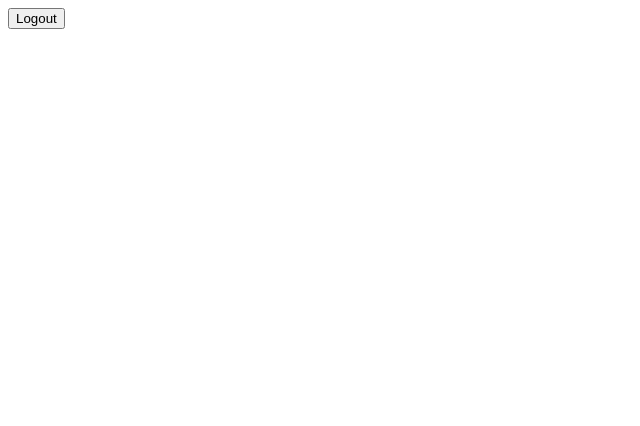
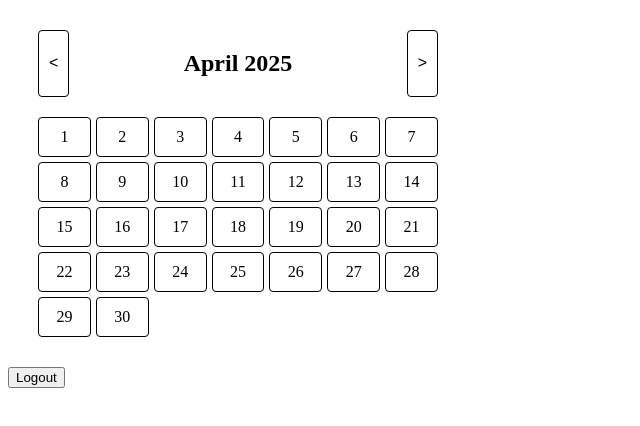
Before and after one commit to wesleymhall/wellness-app, a React (Vite) app in the folder frontend/: page /dash in a window 1280 px wide. Shown: the top 426 px of the page, without its empty margins (0-640 px from the left). Built offline with nearby package versions, Linux system fonts and the light colour scheme.

Commit message:
add Calendar and MetricModal back

```diff
--- a/frontend/src/App.css
+++ b/frontend/src/App.css
@@ -21,7 +21,7 @@
     background-color: #fff;
     width: 120px;
     height: 150px;
-    border: 2px solid #000;
+    border: 1px solid #000;
     border-radius: 5px;
     cursor: pointer;
     transition: transform 0.3s, z-index 0.3s, opacity 0.3s;
@@ -36,3 +36,81 @@
     object-position: center;
     object-fit: scale-down;
 }
+
+/* calendar container */
+.calendar-container {
+    max-width: 400px;
+    margin: 20px;
+    padding: 10px;
+}
+
+/* calendar header */
+.calendar-header {
+    display: flex;
+    justify-content: space-between;
+    margin-bottom: 20px;
+}
+
+.calendar-title {
+    text-align: center;
+    flex-grow: 1;
+}
+
+/* calendar navigation buttons */
+.calendar-nav-button {
+    background-color: #fff;
+    border: 1px solid #000;
+    border-radius: 4px;
+    padding: 5px 10px;
+    cursor: pointer;
+    font-size: 1rem;
+}
+
+.calendar-nav-button:hover {
+    background-color: #ddd;
+}
+
+/* calendar grid */
+.calendar-grid {
+    display: grid;
+    grid-template-columns: repeat(7, 1fr);
+    gap: 5px;
+}
+
+.calendar-day {
+    display: flex;
+    justify-content: center;
+    align-items: center;
+    padding: 10px;
+    border: 1px solid #000;
+    border-radius: 4px;
+    background-color: #fff;
+    font-size: 1rem;
+}
+
+.calendar-day:hover {
+    background-color: #ddd;
+    cursor: pointer;
+}
+
+/* modal */
+.modal-overlay {
+    position: fixed;
+    top: 0;
+    left: 0;
+    width: 100%;
+    height: 100%;
+    background-color: #00000080;
+    display: flex;
+    justify-content: center;
+    align-items: center;
+    z-index: 1000;
+}
+
+.modal-content {
+    background-color: #fff;
+    padding: 20px;
+    border-radius: 4px;
+    width: 300px;
+    box-shadow: 0 2px 10px rgba(0, 0, 0, 0.1);
+}
--- /dev/null
+++ b/frontend/src/components/dash/Calendar.jsx
@@ -0,0 +1,87 @@
+import MetricsModal from './MetricsModal';
+import { useState } from 'react';
+import {
+    startOfMonth,
+    endOfMonth,
+    eachDayOfInterval,
+    format,
+    addMonths,
+    subMonths,
+    set,
+} from 'date-fns';
+
+
+function Calendar() {
+    // configure react hooks to manage state
+    // set default month to current date
+    const [currentMonth, setCurrentMonth] = useState(new Date());
+    const [selectedDay, setSelectedDay] = useState(null);
+    const [showModal, setShowModal] = useState(false);
+
+    // set month bounds
+    const monthStart = startOfMonth(currentMonth);
+    const monthEnd = endOfMonth(currentMonth);
+    // returns array of date objects within bounds
+    const days = eachDayOfInterval({
+        start: monthStart,
+        end: monthEnd,
+    });
+
+    // functions to navigate between months
+    const goToNextMonth = () => {
+        // pass prev month and add 1
+        setCurrentMonth((prev) => addMonths(prev, 1));
+    };
+    const goToPreviousMonth = () => {
+        // pass prev month and subtract 1
+        setCurrentMonth((prev) => subMonths(prev, 1));
+    };
+
+    // functions to select a day and show metrics modal
+    const handleDaySelect = (day) => {
+        setSelectedDay(day);
+        setShowModal(true);
+    }
+    const handleModalClose = () => {
+        setSelectedDay(null);
+        setShowModal(false);
+    }
+
+    // return JSX to render
+    return (
+        <div className='calendar-container'>
+            {/* month navigation */}
+            <div className='calendar-header'>
+                <button className='calendar-nav-button' onClick={goToPreviousMonth}>&lt;</button>
+                <h2 className='calendar-title'>{format(currentMonth, 'MMMM yyyy')}</h2>
+                <button className='calendar-nav-button' onClick={goToNextMonth}>&gt;</button>
+            </div>
+            {/* days grid */}
+            <div className='calendar-grid'>
+                {/* map renders elements array to JSX */}
+                {/* assign unique key to each element */}
+                {/* format date object as number */}
+                {days.map((day) => (
+                    <div
+                        key={day.toISOString()}
+                        className='calendar-day'
+                        onClick={() => handleDaySelect(day)}
+                    >
+                        {format(day, 'd')}
+                    </div>
+                ))}
+            </div>
+            {/* if showModal and selectedDay, render metrics modal */}
+            {/* pass selectedDay and handleModalClose as props */}
+            {showModal && selectedDay && (
+                <MetricsModal
+                    selectedDay={selectedDay}
+                    onClose={handleModalClose}
+                />
+            )}
+        </div>
+    );
+}
+
+// export functional component for import
+export default Calendar;
--- a/frontend/src/components/dash/Dash.jsx
+++ b/frontend/src/components/dash/Dash.jsx
@@ -1,10 +1,13 @@
 import Logout from '../auth/Logout.jsx';
+import Calendar from './Calendar.jsx';
 
 
 function Dash () {
     // return JSX to render
     return (
         <>
+            {/* render Calendar component */}
+            <Calendar />
             {/* render Logout component */}
             <Logout />
         </>
--- /dev/null
+++ b/frontend/src/components/dash/MetricsModal.jsx
@@ -0,0 +1,13 @@
+function MetricsModal({ selectedDay, onClose }) {
+    return (
+        <div className='modal-overlay'>
+            <div className='modal-content'>
+                <h2>{selectedDay.toDateString()}</h2>
+                <button onClick={onClose}>Close</button>
+            </div>
+        </div>
+    )
+}
+
+// export functional component for import
+export default MetricsModal;
--- a/frontend/src/components/welcome/MoodLog.jsx
+++ b/frontend/src/components/welcome/MoodLog.jsx
@@ -60,9 +60,9 @@ function MoodLog() {
                             style={{
                                 transform: submitted
                                     ? isSelected
-                                        ? `scale(1.2)`
-                                        : `translateY(100px) translateX(${position * 45}px) rotate(${position * 3}deg)`
-                                    : `translateX(${position * 45}px) translateY(${Math.abs(position) * 10}px) scale(${isSelected ? 1.2 : 1}) rotate(${position * 3}deg)`,
+                                        ? `scale(1.3)`
+                                        : `translateY(100px) translateX(${position * 75}px)`
+                                    : `translateX(${position * 75}px) scale(${isSelected ? 1.3 : 1})`,
                                 zIndex: isSelected ? 10 : 10 - Math.abs(position),
                                 opacity: submitted
                                     ? isSelected
```
